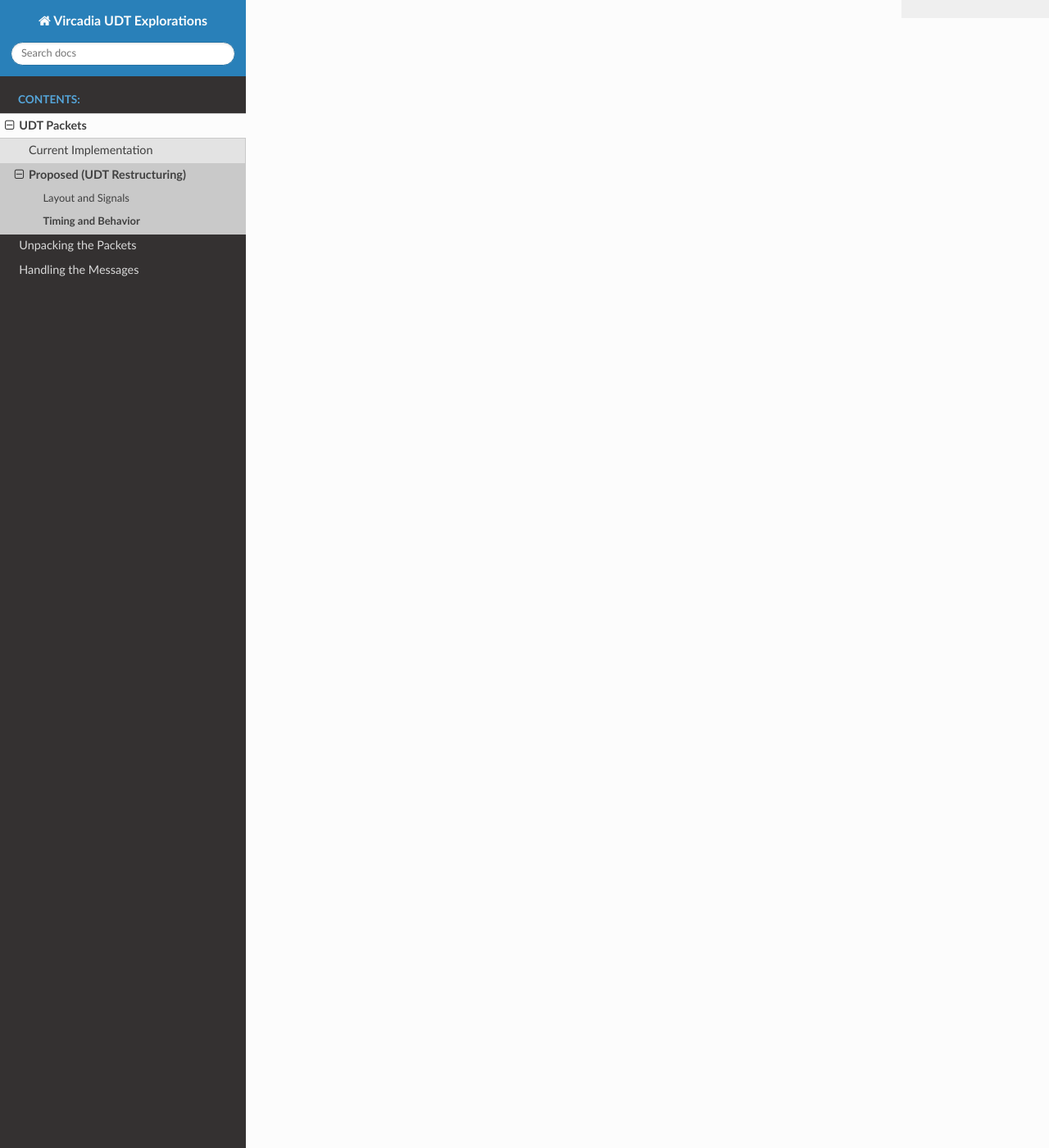
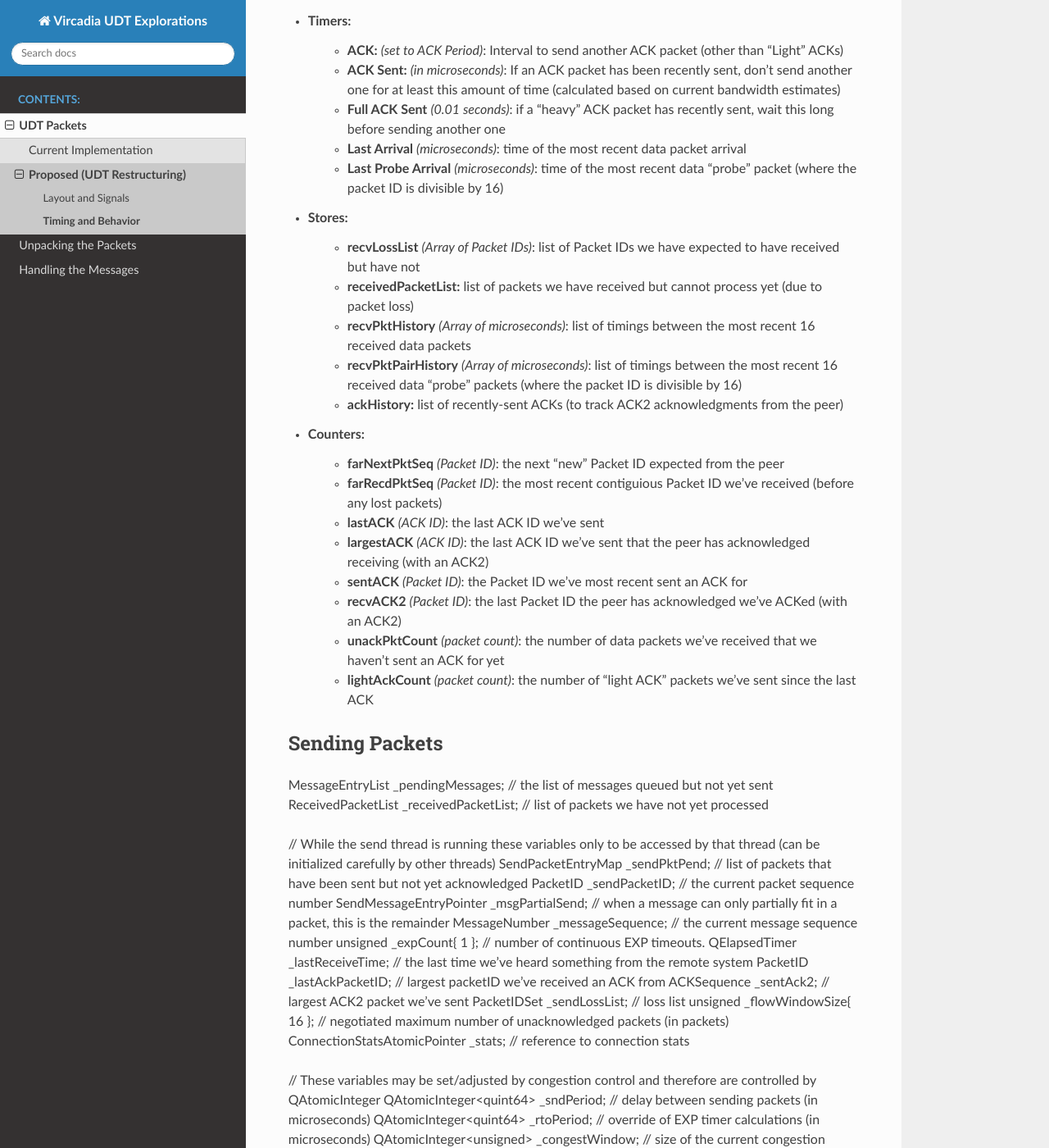
Before and after one commit to odysseus654/vircadia-protocol-exploration, a Sphinx documentation site: the page built from source/udt/proposed/behavior.rst, in a window 1280 px wide and 1400 px high, scrolled down 2285 px. Shown: the whole window at 82% size. Built offline with Sphinx 7.4.7 and the Read the Docs theme 2.0.0, drawn with Linux system fonts in a browser that asks for light colours; some of the changed text lies outside the part shown.

Commit message:
starting to expand out the "receiving packets" section

```diff
--- a/source/packet/proposed.rst
+++ b/source/packet/proposed.rst
@@ -1,5 +1,9 @@
 Proposed (UDT Restructuring)
 ============================
+
+.. note::
+
+    I have been working on this project over the last few months, current progress is available here: `(GitHub branch) <https://github.com/odysseus654/vircadia/tree/feature/udt>`_
 
 This represents the next set of "headers" after extracting the payload from a UDT packet.
 
--- a/source/udt/proposed/behavior.rst
+++ b/source/udt/proposed/behavior.rst
@@ -60,11 +60,79 @@ The handshake packet contains the following fields:
 
 "Rejected" as a handshake type only exists in the reference implementation, receiving a handshake with a type=Rejected will immediately terminate any connection attempt
 
+.. note::
+
+    TODO: possibly reset the connection timer to 3 seconds (for both client/server and rendezvous) whenever moving to a new connection step?
+    This might help with those with high-latency connections, to make sure they don't get cut off while actively negotiating
+
 Receiving Packets
 -----------------
+
+- Parameters:
+    - **ACK Period** *(in microseconds)*: Delay between ACKs sent.  Set by congestion control.
+    - **ACK Interval** *(in packets)*: Number of data packets to receive between ACKs.  Set by congestion control
+- Timers:
+    - **ACK:** *(set to ACK Period)*: Interval to send another ACK packet (other than "Light" ACKs)
+    - **ACK Sent:** *(in microseconds)*: If an ACK packet has been recently sent, don't send another one for at least this amount of time (calculated based on current bandwidth estimates)
+    - **Full ACK Sent** *(0.01 seconds)*: if a "heavy" ACK packet has recently sent, wait this long before sending another one
+    - **Last Arrival** *(microseconds)*: time of the most recent data packet arrival
+    - **Last Probe Arrival** *(microseconds)*: time of the most recent data "probe" packet (where the packet ID is divisible by 16)
+- Stores:
+    - **recvLossList** *(Array of Packet IDs)*: list of Packet IDs we have expected to have received but have not
+    - **receivedPacketList:** list of packets we have received but cannot process yet (due to packet loss)
+    - **recvPktHistory** *(Array of microseconds)*: list of timings between the most recent 16 received data packets
+    - **recvPktPairHistory** *(Array of microseconds)*: list of timings between the most recent 16 received data "probe" packets (where the packet ID is divisible by 16)
+    - **ackHistory:** list of recently-sent ACKs (to track ACK2 acknowledgments from the peer)
+- Counters:
+    - **farNextPktSeq** *(Packet ID)*: the next "new" Packet ID expected from the peer
+    - **farRecdPktSeq** *(Packet ID)*: the most recent contiguious Packet ID we've received (before any lost packets)
+    - **lastACK** *(ACK ID)*: the last ACK ID we've sent
+    - **largestACK** *(ACK ID)*: the last ACK ID we've sent that the peer has acknowledged receiving (with an ACK2)
+    - **sentACK** *(Packet ID)*: the Packet ID we've most recent sent an ACK for
+    - **recvACK2** *(Packet ID)*: the last Packet ID the peer has acknowledged we've ACKed (with an ACK2)
+    - **unackPktCount** *(packet count)*: the number of data packets we've received that we haven't sent an ACK for yet
+    - **lightAckCount** *(packet count)*: the number of "light ACK" packets we've sent since the last ACK
 
 Sending Packets
 ---------------
 
+MessageEntryList _pendingMessages;        // the list of messages queued but not yet sent
+ReceivedPacketList _receivedPacketList;   // list of packets we have not yet processed
+
+// While the send thread is running these variables only to be accessed by that thread (can be initialized carefully by other threads)
+SendPacketEntryMap _sendPktPend;            // list of packets that have been sent but not yet acknowledged
+PacketID _sendPacketID;                     // the current packet sequence number
+SendMessageEntryPointer _msgPartialSend;    // when a message can only partially fit in a packet, this is the remainder
+MessageNumber _messageSequence;             // the current message sequence number
+unsigned _expCount{ 1 };                    // number of continuous EXP timeouts.
+QElapsedTimer _lastReceiveTime;             // the last time we've heard something from the remote system
+PacketID _lastAckPacketID;                  // largest packetID we've received an ACK from
+ACKSequence _sentAck2;                      // largest ACK2 packet we've sent
+PacketIDSet _sendLossList;                  // loss list
+unsigned _flowWindowSize{ 16 };             // negotiated maximum number of unacknowledged packets (in packets)
+ConnectionStatsAtomicPointer _stats;        // reference to connection stats
+
+// These variables may be set/adjusted by congestion control and therefore are controlled by QAtomicInteger
+QAtomicInteger<quint64> _sndPeriod;       // delay between sending packets (in microseconds)
+QAtomicInteger<quint64> _rtoPeriod;       // override of EXP timer calculations (in microseconds)
+QAtomicInteger<unsigned> _congestWindow;  // size of the current congestion window (in packets)
+
+// timers
+QDeadlineTimer _SNDtimer;
+QDeadlineTimer _EXPtimer;
+QDeadlineTimer _ACK2SentTimer;  // if an ACK2 packet has recently sent, wait SYN before sending another one
+
 Congestion Control
 ------------------
+
+std::chrono::microseconds _rcInterval;          // UDT Rate control interval
+QElapsedTimer _lastRCTime;                      // last rate increase time
+bool _slowStart{ true };                        // if in slow start phase
+PacketID _lastAck;                              // last ACKed seq no
+bool _loss{ false };                            // if loss happened since last rate increase
+PacketID _lastDecSeq;                           // biggest sequence number when last time the packet sending rate is decreased
+std::chrono::microseconds _lastDecPeriod{ 0 };  // value of PacketSendPeriod when last decrease happened
+unsigned _nakCount{ 0 };                        // current number of NAKs in the current period
+unsigned _decRandom{ 1 };                       // random threshold on decrease by number of loss events
+unsigned _avgNAKNum{ 0 };                       // average number of NAKs in a congestion period
+unsigned _decCount{ 0 };                        // number of decreases in a congestion epoch
```
